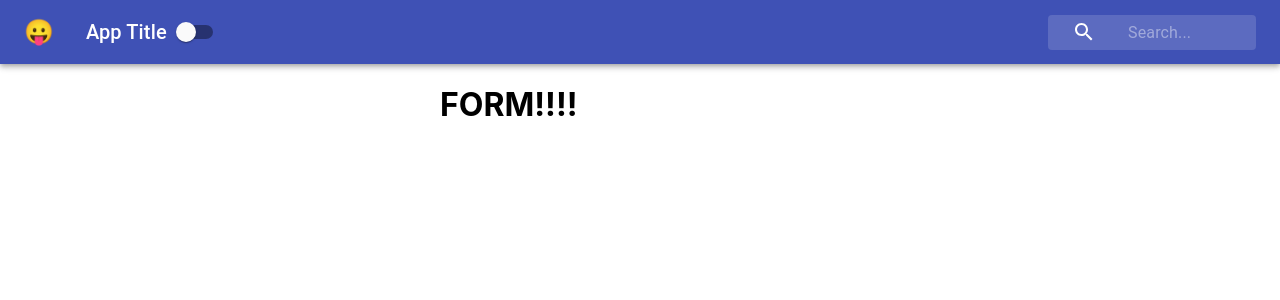
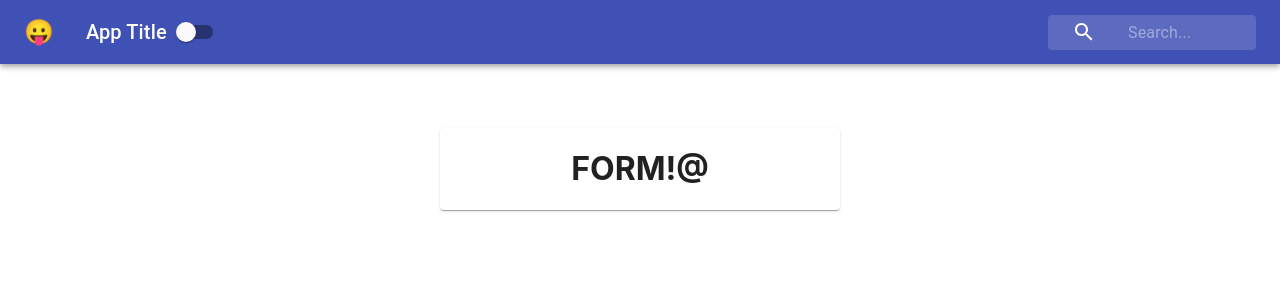
Before and after one commit to Decomplosed/react-context-app, a React (Create React App) app: page / in a window 1280 px wide. Shown: the top 300 px of the page. Built offline with nearby package versions, Linux system fonts and the light colour scheme.

Commit message:
wrapped the h1 inside paper component and styled it

```diff
--- a/src/Form.js
+++ b/src/Form.js
@@ -21,7 +21,9 @@ class Form extends Component {
 
     return (
       <main className={classes.main}>
-        <h1>FORM!!!!</h1>
+        <Paper className={classes.paper}>
+          <h1>FORM!@</h1>
+        </Paper>
       </main>
     )
   }
--- a/src/styles/FormStyles.js
+++ b/src/styles/FormStyles.js
@@ -9,6 +9,12 @@ const styles = theme => ({
       marginLeft: 'auto',
       marginRight: 'auto'
     }
+  },
+  paper: {
+    marginTop: theme.spacing.unit * 8,
+    display: 'flex',
+    flexDirection: 'column',
+    alignItems: 'center'
   }
 })
 
```
